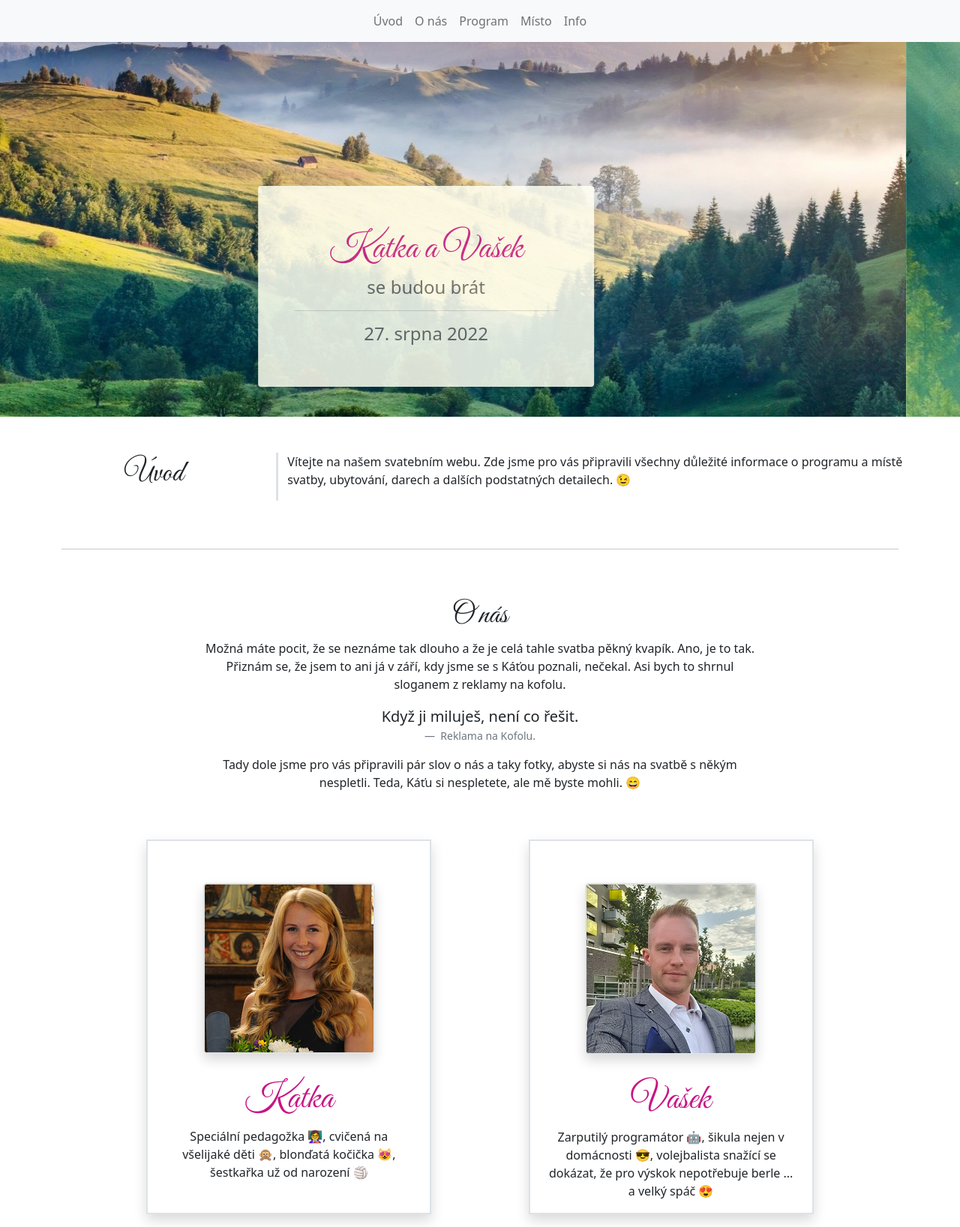
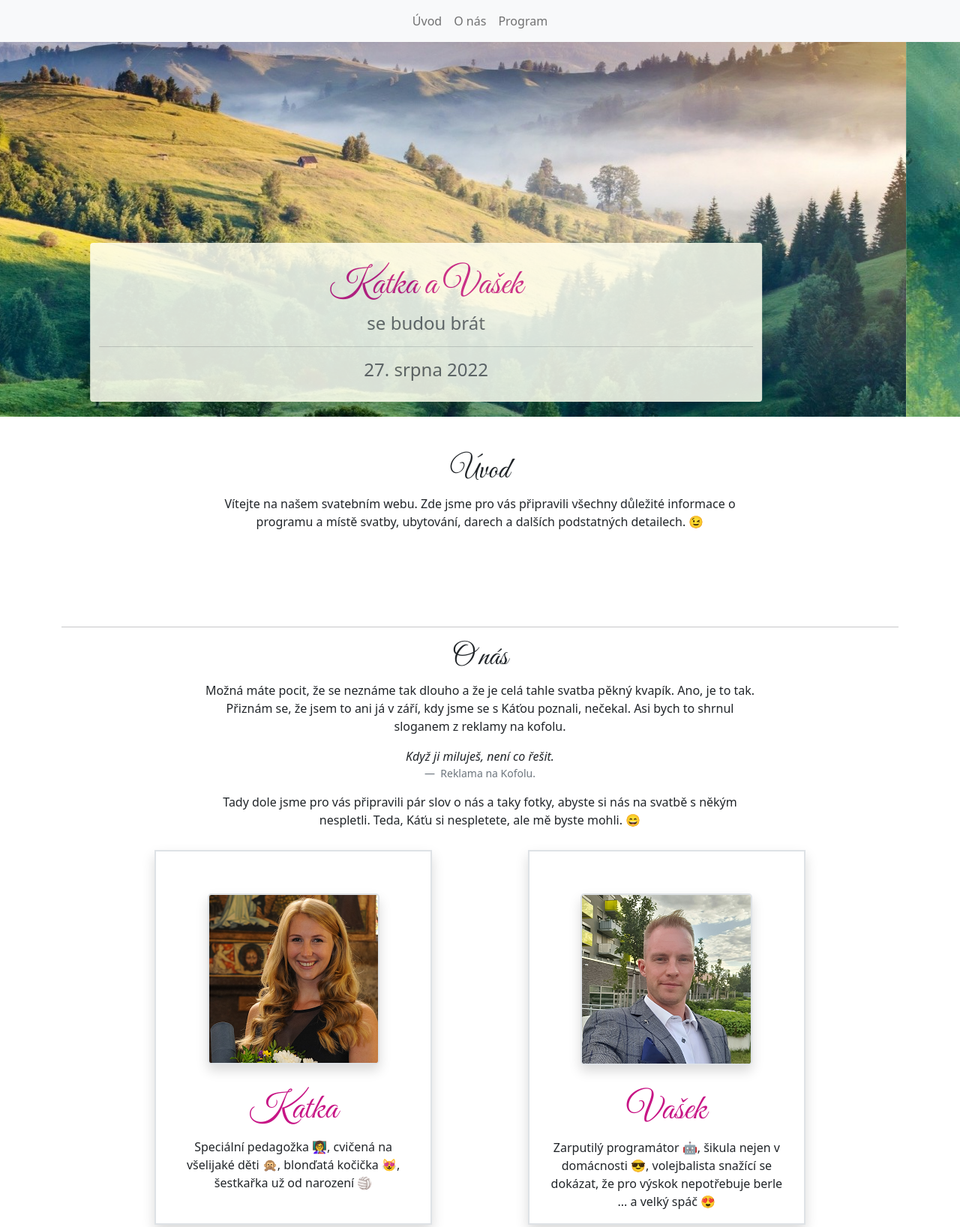
Before and after one commit to vpokorny/wedding, a plain HTML site: page index.html in a window 1280 px wide. Shown: the top 1637 px of the page at 75% size. Drawn offline with nearby package versions, Linux system fonts and the light colour scheme.

Commit message:
Fix responsive design on small displays.

```diff
--- a/css/main.css
+++ b/css/main.css
@@ -62,3 +62,8 @@
     align-items: center;
     justify-content: center;
 }
+
+.blockquote {
+    font-size: medium;
+    font-style: italic;
+}
--- a/index.html
+++ b/index.html
@@ -30,12 +30,12 @@
                     <li class="nav-item">
                         <a class="nav-link" href="#program">Program</a>
                     </li>
-                    <li class="nav-item">
-                        <a class="nav-link" href="#place">Místo</a>
-                    </li>
-                    <li class="nav-item">
-                        <a class="nav-link" href="#info">Info</a>
-                    </li>
+<!--                    <li class="nav-item">-->
+<!--                        <a class="nav-link" href="#place">Místo</a>-->
+<!--                    </li>-->
+<!--                    <li class="nav-item">-->
+<!--                        <a class="nav-link" href="#info">Info</a>-->
+<!--                    </li>-->
                 </ul>
             </div>
         </div>
@@ -45,8 +45,8 @@
         <div class="carousel-inner">
             <div class="carousel-item active">
                 <img class="d-block w-100 slide-background" src="static/images/bgn_1.jpg" alt="My first background">
-                <div class="carousel-caption d-block">
-                    <div class="container w-50 caption p-5 caption-text shadow-lg rounded">
+                <div class="carousel-caption d-block caption caption-text shadow-lg rounded">
+                    <div class="container">
                         <h1 class="violet-mask section-label my-2">Katka a Vašek</h1>
                         <h4>se budou brát</h4>
                         <hr>
@@ -56,8 +56,8 @@
             </div>
             <div class="carousel-item">
                 <img class="d-block w-100 slide-background" src="static/images/bgn_2.jpg" alt="My second background">
-                <div class="carousel-caption d-block">
-                    <div class="container w-50 caption p-5 caption-text shadow-lg rounded">
+                <div class="carousel-caption d-block caption caption-text shadow-lg rounded">
+                    <div class="container">
                         <h1 class="violet-mask section-label my-2">Katka a Vašek</h1>
                         <h4>se budou brát</h4>
                         <hr>
@@ -66,25 +66,29 @@
                 </div>
             </div>
         </div>
-        <div class="row justify-content-center align-items-center py-5">
-            <div class="col-md-3 order-1 text-md-center">
-                <h1 class="section-label">Úvod</h1>
+        <div class="container py-5">
+            <div class="row justify-content-center align-items-center">
+                <div class="col-12 order-1 text-center">
+                    <h1 class="section-label">Úvod</h1>
+                </div>
             </div>
-            <div class="col-md-8 order-2 border-3 border-start">
-                <p>Vítejte na našem svatebním webu. Zde jsme pro vás připravili všechny důležité informace o programu a
-                    místě svatby, ubytování, darech a dalších podstatných detailech. 😉 </p>
+            <div class="row justify-content-center align-items-center">
+                <div class="col-md-8 order-2 text-center">
+                    <p>Vítejte na našem svatebním webu. Zde jsme pro vás připravili všechny důležité informace o programu a
+                        místě svatby, ubytování, darech a dalších podstatných detailech. 😉 </p>
+                </div>
             </div>
         </div>
     </section>
 
-    <section id="about-us" class="container">
+    <section id="about-us" class="container py-5">
         <hr>
-        <div class="row justify-content-center align-items-center pt-5">
-            <div class="col-md-12 order-1 text-md-center">
+        <div class="row justify-content-center align-items-center">
+            <div class="col-12 order-1 text-center">
                 <h1 class="section-label">O nás</h1>
             </div>
         </div>
-        <div class="row justify-content-center align-items-center pb-5">
+        <div class="row justify-content-center align-items-center">
             <div class="col-md-8 text-center">
                 <p>
                     Možná máte pocit, že se neznáme tak dlouho a že je celá tahle svatba pěkný kvapík. Ano, je to tak.
@@ -105,13 +109,13 @@
                 </p>
             </div>
         </div>
-        <div class="row justify-content-evenly align-items-center">
-            <div class="mx-1 col-md-4 order-1 text-center border border-2 shadow p-4 portrait-box">
+        <div class="row justify-content-evenly align-items-center m-1">
+            <div class="m-2 col-md-4 order-1 text-center border border-2 shadow p-4 portrait-box">
                 <img class="portrait rounded-3 border border-2 shadow" src="static/images/kata_profile.png" alt="Medailon Katka">
                 <h1 class="violet-mask section-label">Katka</h1>
                 <p>Speciální pedagožka 👩‍🏫, cvičená na všelijaké děti 🙊, blonďatá kočička 😻, šestkařka už od narození 🏐</p>
             </div>
-            <div class="mx-1 col-md-4 order-2 text-center border border-2 shadow p-4 portrait-box">
+            <div class="m-2 col-md-4 order-2 text-center border border-2 shadow p-4 portrait-box">
                 <img class="portrait rounded-3 border border-2 shadow" src="static/images/vasek_profile.png" alt="Medailon Vasek">
                 <h1 class="violet-mask section-label">Vašek</h1>
                 <p>Zarputilý programátor 🤖, šikula nejen v domácnosti 😎, volejbalista snažící se dokázat, že pro výskok
@@ -121,14 +125,14 @@
     </section>
 
     <!-- Section: Timeline -->
-    <section id="program" class="container pt-5">
+    <section id="program" class="container py-5">
         <hr>
         <div class="row justify-content-center align-items-center">
-            <div class="col-md-12 order-1 text-md-center">
+            <div class="col-12 order-1 text-center">
                 <h1 class="section-label">Program</h1>
             </div>
         </div>
-        <div class="row justify-content-center align-items-center pb-5">
+        <div class="row justify-content-center align-items-center pb-3">
             <div class="col-md-8 order-2">
                 <p>
                     Nyní pár slov k programu. Níže je naplánovány jednotlivé kroky programu. Tam, kde je čas, se jej
@@ -137,7 +141,7 @@
             </div>
         </div>
         <div class="row justify-content-center">
-            <div class="col-md-6">
+            <div class="col-6">
                 <ul class="timeline-with-icons">
                     <li class="timeline-item mb-5">
                         <span class="timeline-icon">
@@ -190,7 +194,7 @@
                     </span>
                         <h5 class="fw-bold">Svatební bingo</h5>
                         <p class="text-muted">
-                            Jistě bude existovat alespoň jeden svatebčan, kterého neznáte. Pojdme se tedy trochu poznat
+                            Jistě bude existovat alespoň jeden svatebčan, kterého neznáte. Pojďme se tedy trochu poznat
                             a realizujme to formou oblíbeného svatebního binga.
                         </p>
                     </li>
@@ -223,7 +227,7 @@
                         <h5 class="fw-bold">Novomanželský kvíz</h5>
                         <p class="text-muted">
                             Zajímá vás, jak jsme s Katkou sladění a jak se známe? Nezbývá než se zúčastnit našeho
-                            novomanželského kvízu aneb vesele a s lehkostí zvedáme boty a odhalujeme tajemství.
+                            novomanželského kvízu aneb vesele a s lehkostí zvedáme boty a odhalujeme naše tajemství.
                         </p>
                     </li>
 
```
